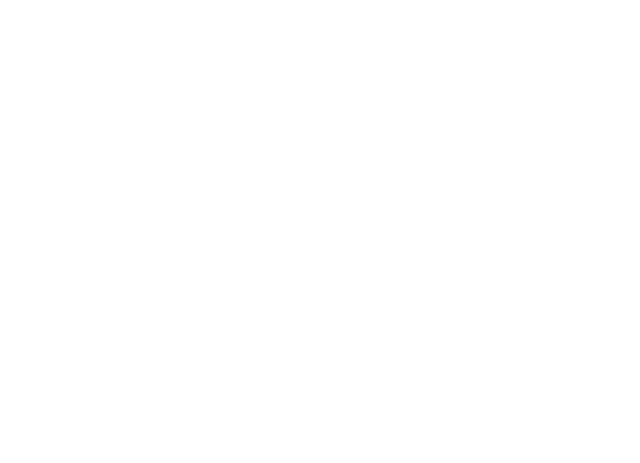
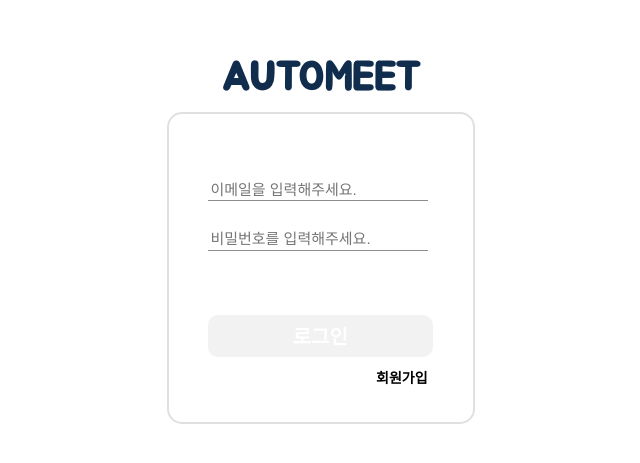
Before and after one commit to Auto-Meet/frontend, a React (Create React App) app: page /login in a window 1280 px wide. Before the commit this address had no page. Shown: the part 105-568 px from the top of the page, without its empty margins (319-959 px from the left). Built offline with nearby package versions, Linux system fonts and the light colour scheme.

Commit message:
chore: home 주소 변경

```diff
--- a/src/App.js
+++ b/src/App.js
@@ -7,6 +7,8 @@ import Create from "./pages/meetingRoom/Create.jsx";
 import Join from "./pages/meetingRoom/Join.jsx";
 import Record from "./pages/meetingRecord/Records.jsx";
 import RecordDetail from "./pages/meetingRecord/RecordDetail.jsx";
+import Login from "./pages/Login.jsx";
+import SignUp from "./pages/SignUp.jsx";
 
 function App() {
   return (
@@ -15,7 +17,9 @@ function App() {
         <GlobalStyle />
         <BrowserRouter>
           <Routes>
-            <Route path="/home" element={<Home />} />
+            <Route path="/login" element={<Login />} />
+            <Route path="/signUp" element={<SignUp />} />
+            <Route path="/" element={<Home />} />
             <Route path="/room" element={<Room />} />
             <Route path="/createRoom" element={<Create />} />
             <Route path="/joinRoom" element={<Join />} />
--- a/src/pages/Login.jsx
+++ b/src/pages/Login.jsx
@@ -108,7 +108,7 @@ const Login = () => {
           confirmButtonText: "확인",
           confirmButtonColor: "#1f316f",
         });
-        navigate("/home");
+        navigate("/");
       })
       .catch((err) => {
         console.log(err);
```
